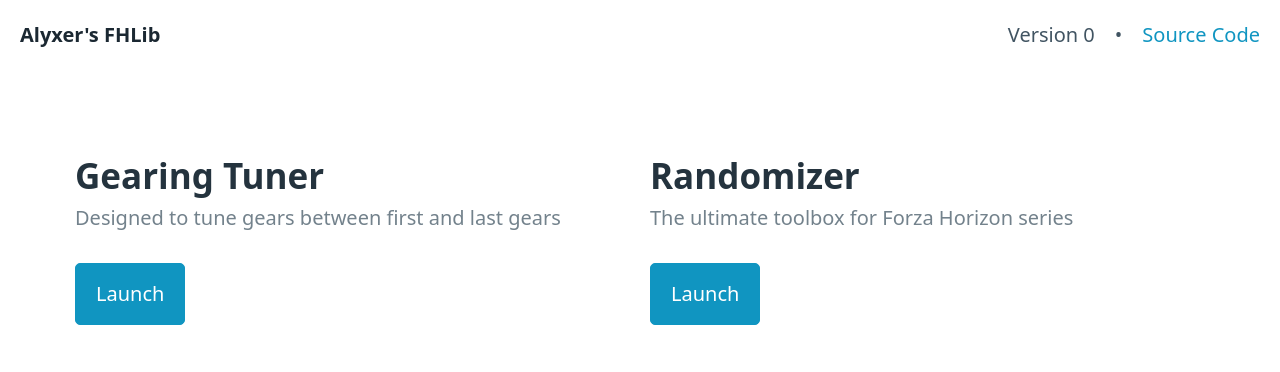
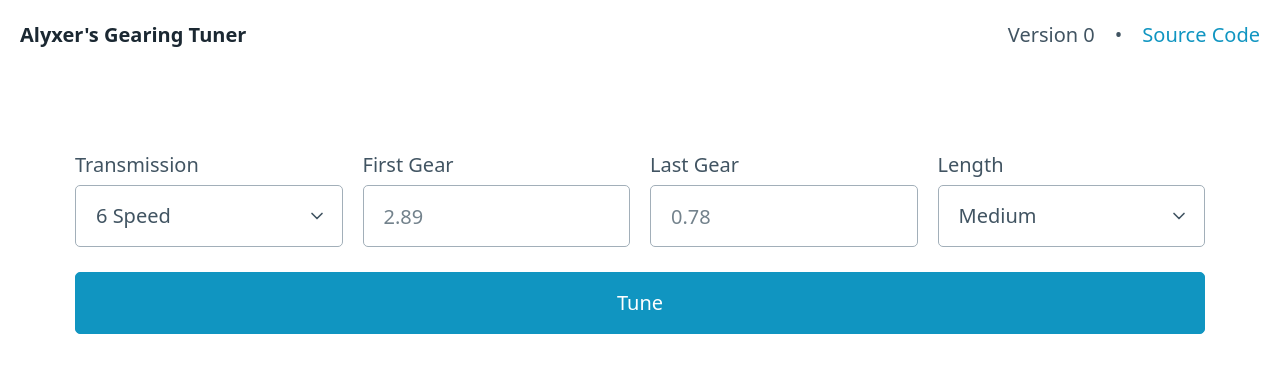
Before and after one commit to TempusGPT/forza-gt, a SvelteKit app: page / in a window 1280 px wide. Shown: the top 372 px of the page. Built offline with nearby package versions, Linux system fonts and the light colour scheme.

Commit message:
Restore to gearing tuner

```diff
--- a/package.json
+++ b/package.json
@@ -1,6 +1,6 @@
 {
-    "name": "forza-horizon-library",
-    "version": "2.0.0",
+    "name": "gearing-tuner",
+    "version": "1.1.0",
     "private": true,
     "scripts": {
         "dev": "vite dev",
--- a/src/routes/+layout.svelte
+++ b/src/routes/+layout.svelte
@@ -4,7 +4,7 @@
 
 <nav class="container-fluid">
     <ul>
-        <li><a href="/" class="contrast"><b>Alyxer's FHLib</b></a></li>
+        <li><a href="/" class="contrast"><b>Alyxer's Gearing Tuner</b></a></li>
     </ul>
     <ul>
         <li>Version {version}</li>
@@ -12,4 +12,8 @@
         <li><a href="https://github.com/AlyxerHL/gearing-tuner">Source Code</a></li>
     </ul>
 </nav>
+
 <slot />
+<svelte:head>
+    <title>Alyxer's Gearing Tuner</title>
+</svelte:head>
--- a/src/routes/+page.svelte
+++ b/src/routes/+page.svelte
@@ -1,18 +1,95 @@
+<script lang="ts">
+    import { enhance, type SubmitFunction } from "$app/forms";
+    import { page } from "$app/stores";
+    export let data;
+    export let form;
+
+    let transmission = data.form.transmission.default;
+    let firstGear = data.form.firstGear.default;
+    let lastGear = data.form.lastGear.default;
+    let length = data.form.length.default;
+
+    $: formattedFirstGear = formatGear(firstGear);
+    $: formattedLastGear = formatGear(lastGear);
+
+    const formatGear = (value: string) => {
+        const floatValue = parseFloat(value);
+        return isNaN(floatValue) ? value : floatValue.toFixed(2);
+    };
+
+    const useEnhance: SubmitFunction = () => {
+        return ({ update }) => update({ reset: false });
+    };
+</script>
+
 <main class="container">
-    <div class="grid">
-        <section>
-            <div class="headings">
-                <h2>Gearing Tuner</h2>
-                <h2>Designed to tune gears between first and last gears</h2>
-            </div>
-            <a href="/gearingtuner" role="button">Launch</a>
-        </section>
-        <section>
-            <div class="headings">
-                <h2>Randomizer</h2>
-                <h2>The ultimate toolbox for Forza Horizon series</h2>
-            </div>
-            <a href="/randomizer" role="button">Launch</a>
-        </section>
-    </div>
+    <form method="post" use:enhance={useEnhance}>
+        <div class="grid">
+            <label>
+                {data.form.transmission.name}
+                <select name={data.form.transmission.name} bind:value={transmission}>
+                    {#each data.form.transmission.options as value}
+                        <option {value}>{value} Speed</option>
+                    {/each}
+                </select>
+            </label>
+
+            <label>
+                {data.form.firstGear.name}
+                <input
+                    name={data.form.firstGear.name}
+                    placeholder={data.form.firstGear.placeholder}
+                    inputmode="numeric"
+                    bind:value={firstGear}
+                    on:blur={() => (firstGear = formattedFirstGear)}
+                />
+            </label>
+
+            <label>
+                {data.form.lastGear.name}
+                <input
+                    name={data.form.lastGear.name}
+                    placeholder={data.form.lastGear.placeholder}
+                    inputmode="numeric"
+                    bind:value={lastGear}
+                    on:blur={() => (lastGear = formattedLastGear)}
+                />
+            </label>
+
+            <label>
+                {data.form.length.name}
+                <select name={data.form.length.name} bind:value={length}>
+                    {#each data.form.length.options as { name, value }}
+                        <option {value}>{name}</option>
+                    {/each}
+                </select>
+            </label>
+        </div>
+
+        <button>Tune</button>
+    </form>
+
+    {#if form?.result}
+        {#each form.result as gear, i}
+            {#if i !== 0}
+                <hr />
+            {/if}
+            <nav>
+                <div>Gear {i + 1}</div>
+                <div>{gear.toFixed(2)}</div>
+            </nav>
+        {/each}
+    {/if}
 </main>
+
+{#if form?.error}
+    <dialog open>
+        <article>
+            <header>
+                <a href={$page.url.pathname} class="close" aria-label="close" />
+                Error
+            </header>
+            <p>{form.error}</p>
+        </article>
+    </dialog>
+{/if}
```
Also changed, not shown: src/routes/gearingtuner/+page.svelte (deleted, +0 -95 lines), src/routes/+page.server.ts (renamed from src/routes/gearingtuner/+page.server.ts).
